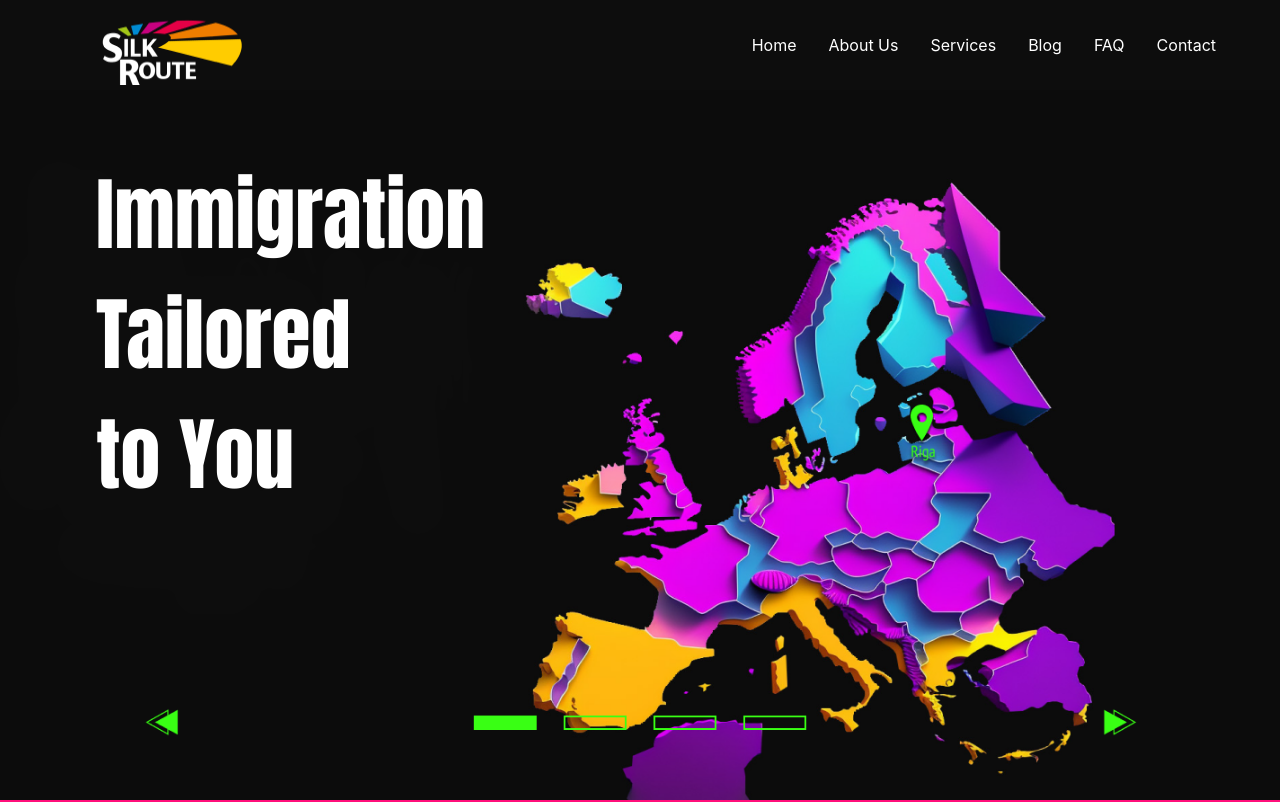
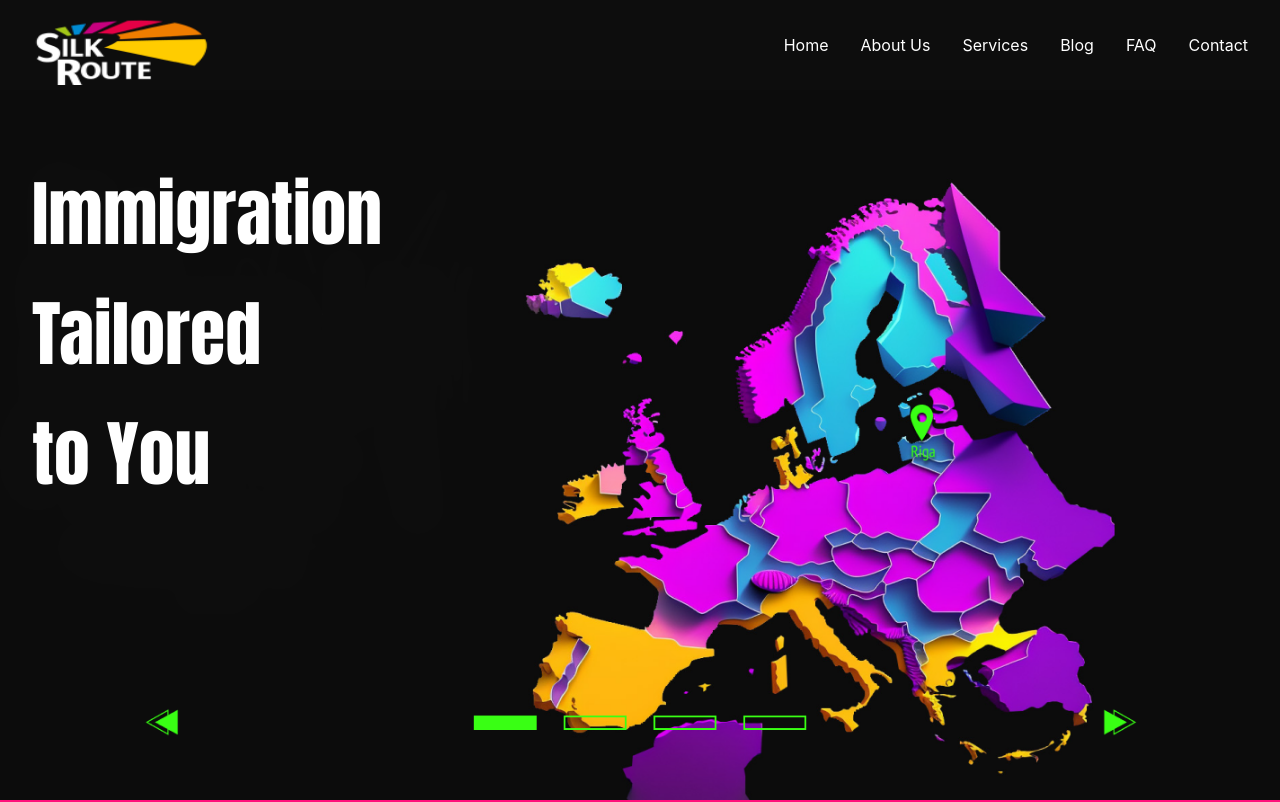
Before and after one commit to UzairMalik17/silk-route, a React (Create React App) app: page / in a window 1280 px wide. Shown: the top 802 px of the page. Built offline with nearby package versions, Linux system fonts and the light colour scheme.

Commit message:
Code Refactored

```diff
--- a/src/Footer.jsx
+++ b/src/Footer.jsx
@@ -16,11 +16,11 @@ function Footer() {
     <ComponentWrapper
       style={`bg-[#0D0D0D] py-2 w-full font-sansNarrow text-white`}>
       <div>
-        <div className="flex-col md:flex-row flex gap-4 items-center justify-between">
+        <div className="flex-col md:flex-row flex gap-4 md:items-center justify-between">
           <div className="md:w-3/12">
             <img src={logo} alt="Logo" className="h-[82px] w-[196.81px]" />
           </div>
-          <div className="w-full md:w-9/12 flex-col gap-6 flex md:flex-row items-center justify-start">
+          <div className="w-full md:w-9/12 flex-col gap-6 flex md:flex-row md:items-center justify-start">
             {footer.map((item, index) => {
               return <a href={item.route}>{item.name}</a>;
             })}
--- a/src/Hero.jsx
+++ b/src/Hero.jsx
@@ -4,7 +4,7 @@ function Hero() {
   return (
     <div className="bg-heroImage bg-center bg-no-repeat bg-cover h-[calc(100vh-90px)]">
       <ComponentWrapper>
-        <h1 className="font-anton text-[3rem] text-white leading-[7.5rem] p-16 md:text-[5rem]">
+        <h1 className="font-anton text-[3.5rem] text-center sm:text-left text-white leading-[7.5rem] pt-16 md:text-[4.5rem]">
           Immigration
           <br />
           Tailored
--- a/src/navbar.jsx
+++ b/src/navbar.jsx
@@ -18,7 +18,7 @@ function Navbar() {
   };
   return (
     <ComponentWrapper style={`relative bg-[#0D0D0D]`}>
-      <div className="bg-transparent flex items-center justify-between w-full h-[90px] px-8">
+      <div className="bg-transparent flex items-center justify-between w-full h-[90px]">
         <div>
           <img src={logo} alt="Logo" className="h-[80px] w-[196.81px]" />
         </div>
```
Also changed, not shown: src/images/LOGO.png.
